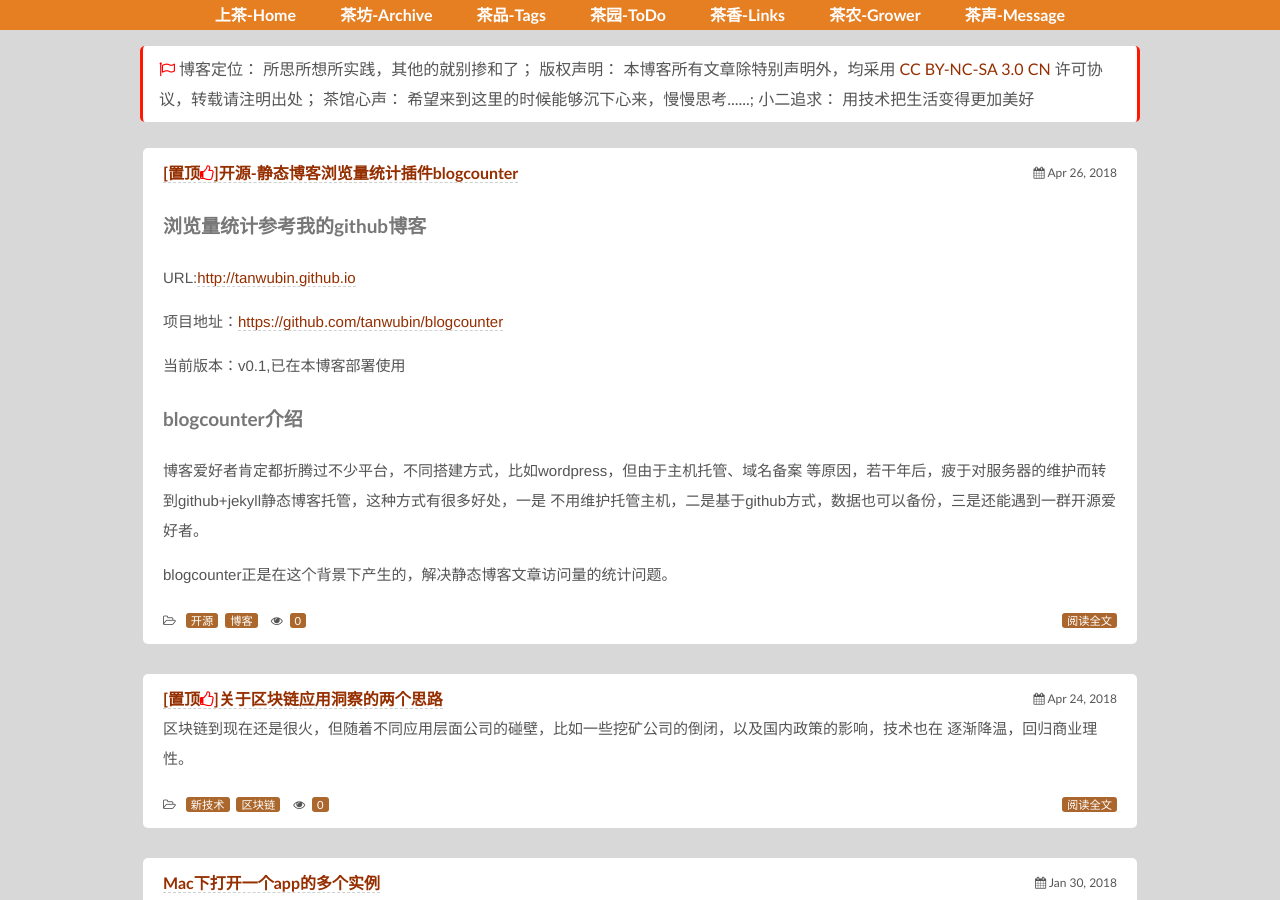
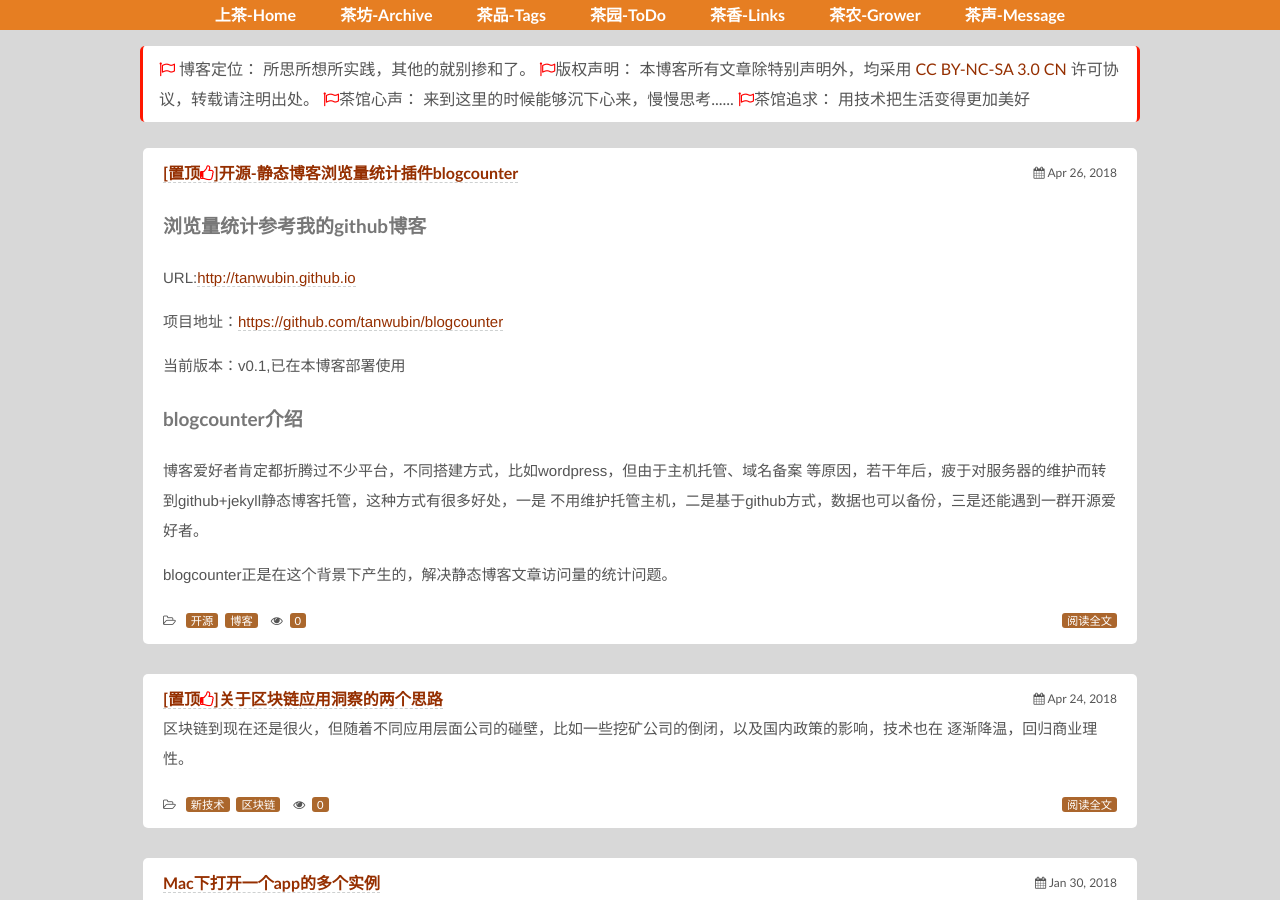
Before and after one commit to fk1091889767/tanwubin.github.io, a Jekyll site: the page built from index.html, in a window 1280 px wide and 900 px high. Built offline with Jekyll 4.4.1, drawn with Linux system fonts in a browser that asks for light colours; nearby versions of some CDN libraries.

Commit message:
说明增加图标

```diff
--- a/_includes/themes/effector-wide/authorized.html
+++ b/_includes/themes/effector-wide/authorized.html
@@ -8,12 +8,12 @@
         -->
     <li><i class="fa fa-flag-o" style="color:red;"></i>
         博客定位：
-      所思所想所实践，其他的就别掺和了；
-      版权声明：
-      本博客所有文章除特别声明外，均采用 <a href="http://creativecommons.org/licenses/by-nc-sa/3.0/cn/" rel="external nofollow" target="_blank">CC BY-NC-SA 3.0 CN</a> 许可协议，转载请注明出处；
-        茶馆心声：
-      希望来到这里的时候能够沉下心来，慢慢思考......;
-        小二追求：
+      所思所想所实践，其他的就别掺和了。
+      <i class="fa fa-flag-o" style="color:red;"></i>版权声明：
+      本博客所有文章除特别声明外，均采用 <a href="http://creativecommons.org/licenses/by-nc-sa/3.0/cn/" rel="external nofollow" target="_blank">CC BY-NC-SA 3.0 CN</a> 许可协议，转载请注明出处。
+        <i class="fa fa-flag-o" style="color:red;"></i>茶馆心声：
+      来到这里的时候能够沉下心来，慢慢思考......
+        <i class="fa fa-flag-o" style="color:red;"></i>茶馆追求：
       用技术把生活变得更加美好
     </li>
   </ul>
```
